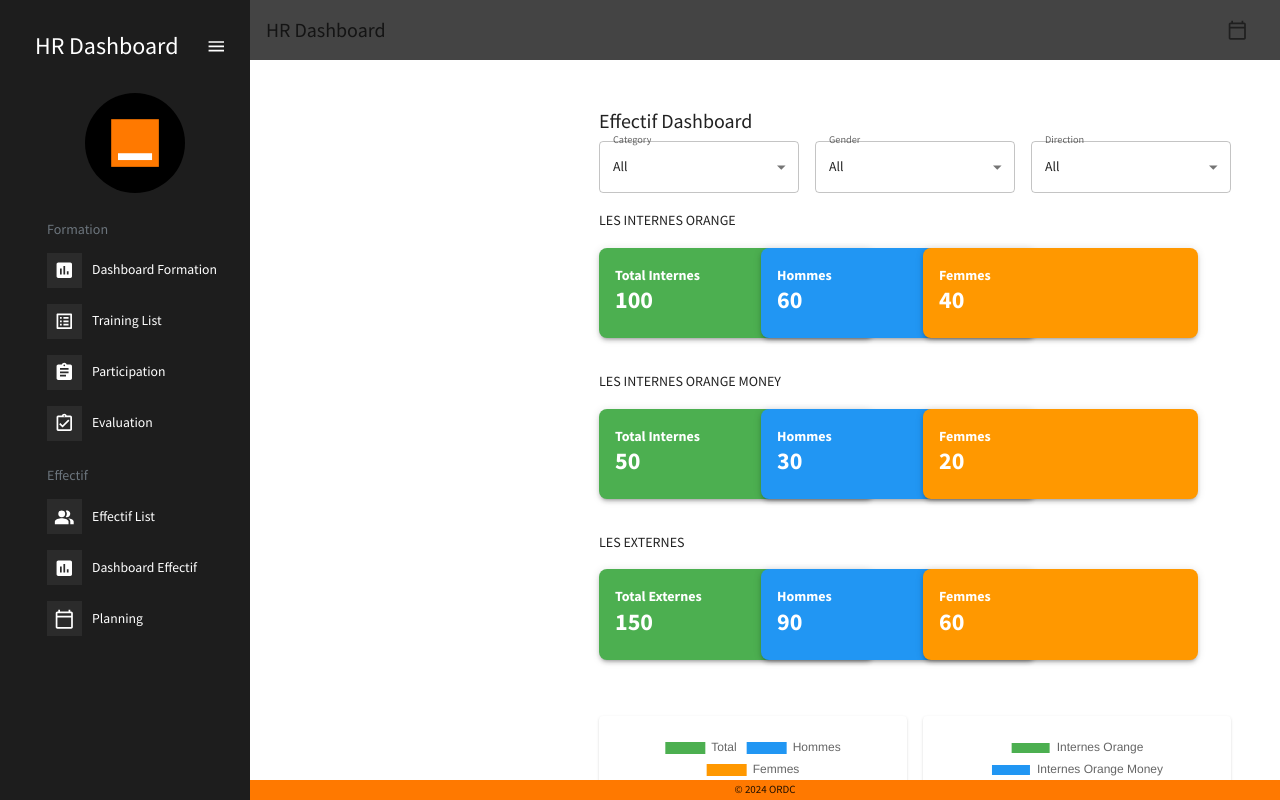
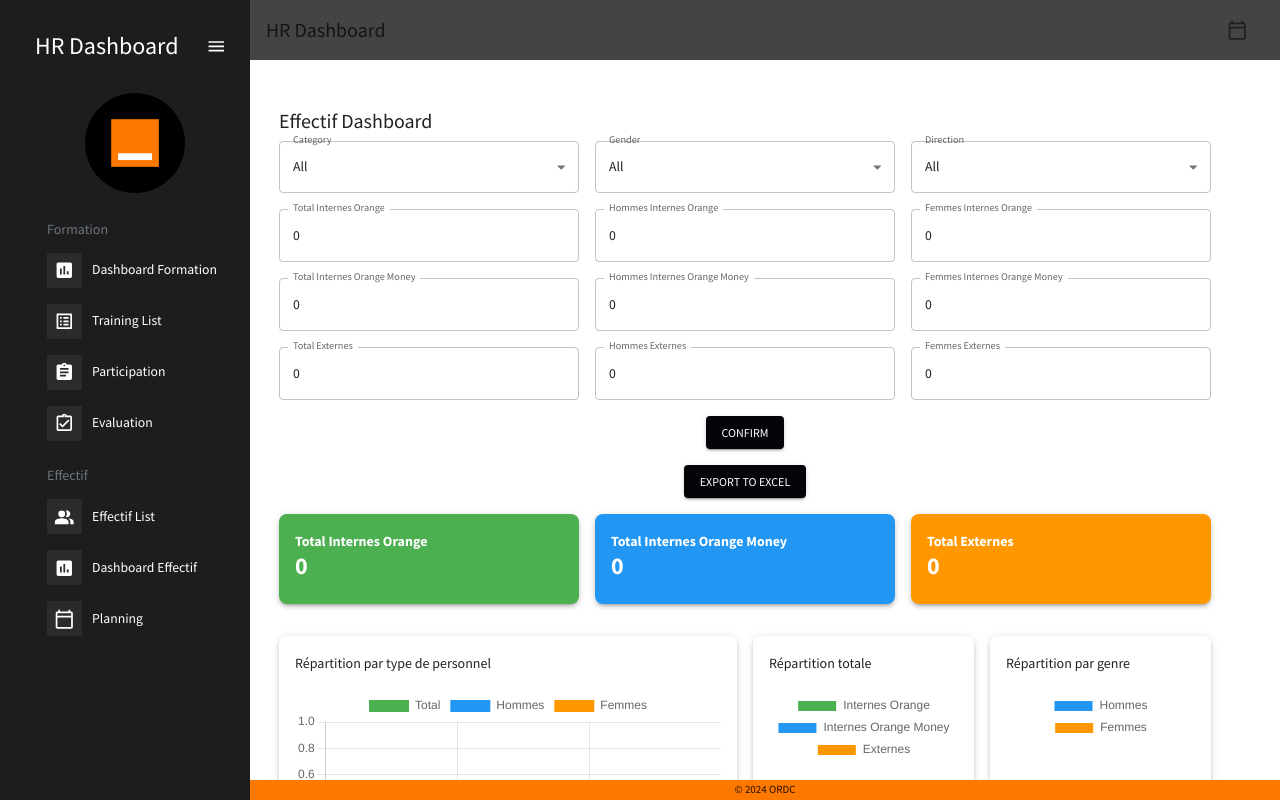
Before and after one commit to divineago/tempOrangeFront, a React (Create React App) app: page /effectifdashboard in a window 1280 px wide. Built offline with nearby package versions, Linux system fonts and the light colour scheme.

Commit message:
Mise à jour de Effectif Dashboard et Evaluation

```diff
--- a/src/index.css
+++ b/src/index.css
@@ -66,7 +66,7 @@
 
 .content {
   margin-top: 60px;
-  margin-left: 250px;
+  margin-left: 90px;
   padding: 25px;
   width: calc(100% - 250px);
   height: calc(100vh - 80px); /* Adjust to exclude topbar and footer */
@@ -75,7 +75,7 @@
 }
 
 .content.collapsed {
-  margin-left: 80px; /* Adjust margin for collapsed state */
+  margin-left: 50px; /* Adjust margin for collapsed state */
   width: calc(100% - 80px); /* Adjust width for collapsed state */
 }
 
--- a/src/scenes/effectif/EffectifDashboard.jsx
+++ b/src/scenes/effectif/EffectifDashboard.jsx
@@ -1,8 +1,9 @@
 import React, { useState } from 'react';
-import { Grid, Card, CardContent, Typography, Box, Select, MenuItem, FormControl, InputLabel, Snackbar, Alert } from '@mui/material';
+import { Grid, Card, CardContent, Typography, Box, Select, MenuItem, FormControl, InputLabel, Snackbar, Alert, TextField, Button } from '@mui/material';
 import { Bar, Doughnut } from 'react-chartjs-2';
 import { orangeInterns, orangeMoneyInterns, externals, directions } from '../../data/mockData';
 import 'chart.js/auto'; // Ensure that chart.js is registered
+import * as XLSX from 'xlsx';
 
 const EffectifDashboard = () => {
   const [selectedCategory, setSelectedCategory] = useState('all');
@@ -11,6 +12,12 @@
   const [openSnackbar, setOpenSnackbar] = useState(false);
   const [snackbarMessage, setSnackbarMessage] = useState('');
   const [snackbarSeverity, setSnackbarSeverity] = useState('success');
+
+  const [inputData, setInputData] = useState({
+    orangeInterns: { total: 0, male: 0, female: 0 },
+    orangeMoneyInterns: { total: 0, male: 0, female: 0 },
+    externals: { total: 0, male: 0, female: 0 },
+  });
 
   const handleCategoryChange = (event) => {
     setSelectedCategory(event.target.value);
@@ -22,6 +29,16 @@
 
   const handleDirectionChange = (event) => {
     setSelectedDirection(event.target.value);
+  };
+
+  const handleInputChange = (category, field, value) => {
+    setInputData((prevState) => ({
+      ...prevState,
+      [category]: {
+        ...prevState[category],
+        [field]: Number(value),
+      },
+    }));
   };
 
   const filterDataByDirection = (data) => {
@@ -50,9 +67,9 @@
   );
 
   const data = [
-    { name: 'Internes Orange', total: filteredOrangeInterns.total, male: filteredOrangeInterns.male, female: filteredOrangeInterns.female },
-    { name: 'Internes Orange Money', total: filteredOrangeMoneyInterns.total, male: filteredOrangeMoneyInterns.male, female: filteredOrangeMoneyInterns.female },
-    { name: 'Externes', total: filteredExternals.total, male: filteredExternals.male, female: filteredExternals.female },
+    { name: 'Internes Orange', ...inputData.orangeInterns },
+    { name: 'Internes Orange Money', ...inputData.orangeMoneyInterns },
+    { name: 'Externes', ...inputData.externals },
   ];
 
   const barChartData = {
@@ -80,7 +97,7 @@
     labels: ['Internes Orange', 'Internes Orange Money', 'Externes'],
     datasets: [
       {
-        data: [filteredOrangeInterns.total, filteredOrangeMoneyInterns.total, filteredExternals.total],
+        data: [inputData.orangeInterns.total, inputData.orangeMoneyInterns.total, inputData.externals.total],
         backgroundColor: ['#4caf50', '#2196f3', '#ff9800'],
         hoverBackgroundColor: ['#66bb6a', '#42a5f5', '#ffa726'],
       },
@@ -92,8 +109,8 @@
     datasets: [
       {
         data: [
-          filteredOrangeInterns.male + filteredOrangeMoneyInterns.male + filteredExternals.male,
-          filteredOrangeInterns.female + filteredOrangeMoneyInterns.female + filteredExternals.female,
+          inputData.orangeInterns.male + inputData.orangeMoneyInterns.male + inputData.externals.male,
+          inputData.orangeInterns.female + inputData.orangeMoneyInterns.female + inputData.externals.female,
         ],
         backgroundColor: ['#2196f3', '#ff9800'],
         hoverBackgroundColor: ['#42a5f5', '#ffa726'],
@@ -103,6 +120,13 @@
 
   const handleCloseSnackbar = () => {
     setOpenSnackbar(false);
+  };
+
+  const exportToExcel = () => {
+    const worksheet = XLSX.utils.json_to_sheet(data);
+    const workbook = XLSX.utils.book_new();
+    XLSX.utils.book_append_sheet(workbook, worksheet, 'EffectifDashboard');
+    XLSX.writeFile(workbook, 'EffectifDashboard.xlsx');
   };
 
   return (
@@ -149,98 +173,149 @@
         </Grid>
       </Grid>
 
-      <Grid container spacing={2}>
-        {/* Internes Orange Section */}
-        {selectedCategory === 'all' || selectedCategory === 'orangeInterns' ? (
-          <Grid item xs={12}>
-            <Typography variant="h6" sx={{ mb: 2 }}>LES INTERNES ORANGE</Typography>
-            <Grid container spacing={2}>
-              {selectedGender === 'all' || selectedGender === 'total' ? (
-                <Grid item xs={3}>
-                  {renderWidget('Total Internes', filteredOrangeInterns.total, '#4caf50')}
+      <Grid container spacing={2} mb={2}>
+        <Grid item xs={4}>
+          <TextField
+            label="Total Internes Orange"
+            type="number"
+            value={inputData.orangeInterns.total}
+            onChange={(e) => handleInputChange('orangeInterns', 'total', e.target.value)}
+            fullWidth
+          />
         </Grid>
-              ) : null}
-              {selectedGender === 'all' || selectedGender === 'male' ? (
-                <Grid item xs={3}>
-                  {renderWidget('Hommes', filteredOrangeInterns.male, '#2196f3')}
+        <Grid item xs={4}>
+          <TextField
+            label="Hommes Internes Orange"
+            type="number"
+            value={inputData.orangeInterns.male}
+            onChange={(e) => handleInputChange('orangeInterns', 'male', e.target.value)}
+            fullWidth
+          />
         </Grid>
-              ) : null}
-              {selectedGender === 'all' || selectedGender === 'female' ? (
-                <Grid item xs={3}>
-                  {renderWidget('Femmes', filteredOrangeInterns.female, '#ff9800')}
+        <Grid item xs={4}>
+          <TextField
+            label="Femmes Internes Orange"
+            type="number"
+            value={inputData.orangeInterns.female}
+            onChange={(e) => handleInputChange('orangeInterns', 'female', e.target.value)}
+            fullWidth
+          />
         </Grid>
-              ) : null}
+        <Grid item xs={4}>
+          <TextField
+            label="Total Internes Orange Money"
+            type="number"
+            value={inputData.orangeMoneyInterns.total}
+            onChange={(e) => handleInputChange('orangeMoneyInterns', 'total', e.target.value)}
+            fullWidth
+          />
+        </Grid>
+        <Grid item xs={4}>
+          <TextField
+            label="Hommes Internes Orange Money"
+            type="number"
+            value={inputData.orangeMoneyInterns.male}
+            onChange={(e) => handleInputChange('orangeMoneyInterns', 'male', e.target.value)}
+            fullWidth
+          />
+        </Grid>
+        <Grid item xs={4}>
+          <TextField
+            label="Femmes Internes Orange Money"
+            type="number"
+            value={inputData.orangeMoneyInterns.female}
+            onChange={(e) => handleInputChange('orangeMoneyInterns', 'female', e.target.value)}
+            fullWidth
+          />
+        </Grid>
+        <Grid item xs={4}>
+          <TextField
+            label="Total Externes"
+            type="number"
+            value={inputData.externals.total}
+            onChange={(e) => handleInputChange('externals', 'total', e.target.value)}
+            fullWidth
+          />
+        </Grid>
+        <Grid item xs={4}>
+          <TextField
+            label="Hommes Externes"
+            type="number"
+            value={inputData.externals.male}
+            onChange={(e) => handleInputChange('externals', 'male', e.target.value)}
+            fullWidth
+          />
+        </Grid>
+        <Grid item xs={4}>
+          <TextField
+            label="Femmes Externes"
+            type="number"
+            value={inputData.externals.female}
+            onChange={(e) => handleInputChange('externals', 'female', e.target.value)}
+            fullWidth
+          />
+        </Grid>
+        <Grid item xs={12} textAlign="center">
+          <Button variant="contained" onClick={() => setSnackbarMessage('Data updated')} color="primary">
+            Confirm
+          </Button>
+        </Grid>
+        <Grid item xs={12} textAlign="center">
+          <Button variant="contained" onClick={exportToExcel} color="primary">
+            Export to Excel
+          </Button>
         </Grid>
       </Grid>
-        ) : null}
-        {/* Internes Orange Money Section */}
-        {selectedCategory === 'all' || selectedCategory === 'orangeMoneyInterns' ? (
-          <Grid item xs={12}>
-            <Typography variant="h6" sx={{ mb: 2 }}>LES INTERNES ORANGE MONEY</Typography>
-            <Grid container spacing={2}>
-              {selectedGender === 'all' || selectedGender === 'total' ? (
-                <Grid item xs={3}>
-                  {renderWidget('Total Internes', filteredOrangeMoneyInterns.total, '#4caf50')}
+
+      {/* Widgets */}
+      <Grid container spacing={2} mb={2}>
+        <Grid item xs={4}>
+          {renderWidget('Total Internes Orange', inputData.orangeInterns.total, '#4caf50')}
         </Grid>
-              ) : null}
-              {selectedGender === 'all' || selectedGender === 'male' ? (
-                <Grid item xs={3}>
-                  {renderWidget('Hommes', filteredOrangeMoneyInterns.male, '#2196f3')}
+        <Grid item xs={4}>
+          {renderWidget('Total Internes Orange Money', inputData.orangeMoneyInterns.total, '#2196f3')}
         </Grid>
-              ) : null}
-              {selectedGender === 'all' || selectedGender === 'female' ? (
-                <Grid item xs={3}>
-                  {renderWidget('Femmes', filteredOrangeMoneyInterns.female, '#ff9800')}
-                </Grid>
-              ) : null}
+        <Grid item xs={4}>
+          {renderWidget('Total Externes', inputData.externals.total, '#ff9800')}
         </Grid>
       </Grid>
-        ) : null}
-        {/* Externes Section */}
-        {selectedCategory === 'all' || selectedCategory === 'externals' ? (
-          <Grid item xs={12}>
-            <Typography variant="h6" sx={{ mb: 2 }}>LES EXTERNES</Typography>
+
+      {/* Charts */}
       <Grid container spacing={2}>
-              {selectedGender === 'all' || selectedGender === 'total' ? (
-                <Grid item xs={3}>
-                  {renderWidget('Total Externes', filteredExternals.total, '#4caf50')}
-                </Grid>
-              ) : null}
-              {selectedGender === 'all' || selectedGender === 'male' ? (
-                <Grid item xs={3}>
-                  {renderWidget('Hommes', filteredExternals.male, '#2196f3')}
-                </Grid>
-              ) : null}
-              {selectedGender === 'all' || selectedGender === 'female' ? (
-                <Grid item xs={3}>
-                  {renderWidget('Femmes', filteredExternals.female, '#ff9800')}
-                </Grid>
-              ) : null}
-            </Grid>
-          </Grid>
-        ) : null}
-      </Grid>
-
-      <Grid container spacing={2} mt={3}>
         <Grid item xs={12} md={6}>
-          <Card sx={{ p: 2 }}>
+          <Card sx={{ borderRadius: 2, boxShadow: 3 }}>
+            <CardContent>
+              <Typography variant="h6" component="div" sx={{ mb: 2 }}>
+                Répartition par type de personnel
+              </Typography>
               <Bar data={barChartData} />
+            </CardContent>
           </Card>
         </Grid>
-        <Grid item xs={12} md={6}>
-          <Card sx={{ p: 2, height: '300px', display: 'flex', alignItems: 'center', justifyContent: 'center' }}>
-            <Doughnut data={doughnutChartDataTotal} options={{ maintainAspectRatio: false, responsive: true }} />
+        <Grid item xs={12} md={3}>
+          <Card sx={{ borderRadius: 2, boxShadow: 3 }}>
+            <CardContent>
+              <Typography variant="h6" component="div" sx={{ mb: 2 }}>
+                Répartition totale
+              </Typography>
+              <Doughnut data={doughnutChartDataTotal} />
+            </CardContent>
           </Card>
         </Grid>
-        <Grid item xs={12} md={6}>
-          <Card sx={{ p: 2, height: '300px', display: 'flex', alignItems: 'center', justifyContent: 'center' }}>
-            <Doughnut data={doughnutChartDataGender} options={{ maintainAspectRatio: false, responsive: true }} />
+        <Grid item xs={12} md={3}>
+          <Card sx={{ borderRadius: 2, boxShadow: 3 }}>
+            <CardContent>
+              <Typography variant="h6" component="div" sx={{ mb: 2 }}>
+                Répartition par genre
+              </Typography>
+              <Doughnut data={doughnutChartDataGender} />
+            </CardContent>
           </Card>
         </Grid>
       </Grid>
 
       <Snackbar open={openSnackbar} autoHideDuration={6000} onClose={handleCloseSnackbar}>
-        <Alert onClose={handleCloseSnackbar} severity={snackbarSeverity}>
+        <Alert onClose={handleCloseSnackbar} severity={snackbarSeverity} sx={{ width: '100%' }}>
           {snackbarMessage}
         </Alert>
       </Snackbar>
--- a/src/scenes/training/Evaluation.jsx
+++ b/src/scenes/training/Evaluation.jsx
@@ -1,16 +1,18 @@
 import React, { useState } from 'react';
-import { Container, Button, Menu, MenuItem, Typography, Paper, Dialog, DialogTitle, DialogContent, DialogActions } from '@mui/material';
+import {
+  Container, Button, Menu, MenuItem, Typography, Paper,
+  Dialog, DialogTitle, DialogContent, DialogActions
+} from '@mui/material';
 import { DataGrid } from '@mui/x-data-grid';
 import EvaluationEfficacite from './EvaluationEfficacite';
 import Evaluationchaud from './Evaluationchaud';
 import Header from '../../components/Header';
 
-const evaluationData = [];
-
 const Evaluation = () => {
   const [anchorEl, setAnchorEl] = useState(null);
   const [selectedForm, setSelectedForm] = useState(null);
-  const [data, setData] = useState(evaluationData);
+  const [efficaciteData, setEfficaciteData] = useState([]);
+  const [chaudData, setChaudData] = useState([]);
   const [open, setOpen] = useState(false);
 
   const handleClick = (event) => {
@@ -33,26 +35,43 @@
   };
 
   const handleSave = (newEvaluation) => {
-    setData((prevData) => [...prevData, { ...newEvaluation, id: prevData.length + 1 }]);
+    if (selectedForm === 'Efficacité') {
+      setEfficaciteData((prevData) => [...prevData, { ...newEvaluation, id: prevData.length + 1 }]);
+    } else if (selectedForm === 'à Chaud') {
+      setChaudData((prevData) => [...prevData, { ...newEvaluation, id: prevData.length + 1 }]);
+    }
     handleCloseForm();
   };
 
-  const columns = [
+  const columnsEfficacite = [
     { field: 'id', headerName: 'ID', width: 90 },
     { field: 'type', headerName: 'Type', width: 150 },
-    { field: 'question1', headerName: 'Question 1', width: 150 },
-    { field: 'question2', headerName: 'Question 2', width: 150 },
-    { field: 'question3', headerName: 'Question 3', width: 150 },
-    { field: 'question4', headerName: 'Question 4', width: 150 },
-    { field: 'question5', headerName: 'Question 5', width: 150 },
-    { field: 'question6', headerName: 'Question 6', width: 150, hide: selectedForm !== 'à Chaud' },
-    { field: 'question7', headerName: 'Question 7', width: 150, hide: selectedForm !== 'à Chaud' },
-    { field: 'question8', headerName: 'Question 8', width: 150, hide: selectedForm !== 'à Chaud' },
-    { field: 'question9', headerName: 'Question 9', width: 150, hide: selectedForm !== 'à Chaud' },
-    { field: 'question10', headerName: 'Question 10', width: 150, hide: selectedForm !== 'à Chaud' },
-    { field: 'question11', headerName: 'Question 11', width: 150, hide: selectedForm !== 'à Chaud' },
-    { field: 'question12', headerName: 'Question 12', width: 150, hide: selectedForm !== 'à Chaud' },
-    { field: 'question13', headerName: 'Question 13', width: 150, hide: selectedForm !== 'à Chaud' },
+    { field: 'question1', headerName: 'Avez-vous constaté un changement ?', width: 250 },
+    { field: 'question2', headerName: 'Effet immédiat dans la gestion ?', width: 250 },
+    { field: 'question3', headerName: 'Amélioration des compétences ?', width: 250 },
+    { field: 'question4', headerName: 'Valeur sur le marché du travail ?', width: 250 },
+    { field: 'question5', headerName: 'Les objectifs ont été atteints ?', width: 250 },
+    { field: 'question6', headerName: 'En adéquation avec la mission du poste ?', width: 250 },
+    { field: 'question7', headerName: 'Formation complémentaire nécessaire ?', width: 250 },
+    { field: 'question8', headerName: 'Retours concernant le cabinet ?', width: 250 },
+    { field: 'question9', headerName: 'Connaissances nouvellement acquises ?', width: 250 },
+    { field: 'question10', headerName: 'Recommandations pour l’organisation ?', width: 250 },
+    { field: 'commentaires', headerName: 'Commentaires', width: 300 },
+  ];
+
+  const columnsChaud = [
+    { field: 'id', headerName: 'ID', width: 90 },
+    { field: 'type', headerName: 'Type', width: 150 },
+    { field: 'question1', headerName: 'Le formateur est compétent ?', width: 250 },
+    { field: 'question2', headerName: 'Le formateur est patient et enthousiaste ?', width: 250 },
+    { field: 'question3', headerName: 'Le formateur est attentif et adaptatif ?', width: 250 },
+    { field: 'question4', headerName: 'Les objectifs de la formation sont présentés ?', width: 250 },
+    { field: 'question5', headerName: 'Le déroulement a facilité la compréhension ?', width: 250 },
+    { field: 'question6', headerName: 'Les méthodes sont stimulantes ?', width: 250 },
+    { field: 'question7', headerName: 'La durée est appropriée ?', width: 250 },
+    { field: 'question8', headerName: 'Les documents matériels sont utiles ?', width: 250 },
+    { field: 'question9', headerName: 'L’environnement est propice ?', width: 250 },
+    { field: 'question10', headerName: 'Le timing est approprié ?', width: 250 },
     { field: 'commentaires', headerName: 'Commentaires', width: 300 },
   ];
 
@@ -85,8 +104,28 @@
         </DialogActions>
       </Dialog>
 
+      <Typography variant="h5" gutterBottom>
+        Évaluations d'Efficacité
+      </Typography>
       <Paper elevation={3} sx={{ height: 400, marginTop: 2 }}>
-        <DataGrid rows={data} columns={columns} pageSize={5} rowsPerPageOptions={[5]} />
+        <DataGrid
+          rows={efficaciteData}
+          columns={columnsEfficacite}
+          pageSize={5}
+          rowsPerPageOptions={[5]}
+        />
+      </Paper>
+
+      <Typography variant="h5" gutterBottom style={{ marginTop: '20px' }}>
+        Évaluations à Chaud
+      </Typography>
+      <Paper elevation={3} sx={{ height: 400, marginTop: 2 }}>
+        <DataGrid
+          rows={chaudData}
+          columns={columnsChaud}
+          pageSize={5}
+          rowsPerPageOptions={[5]}
+        />
       </Paper>
     </Container>
   );
```
Also changed, not shown: src/scenes/training/Evaluationchaud.jsx (+10 -96 lines). Lines whose indentation alone changed are shown as unchanged.
